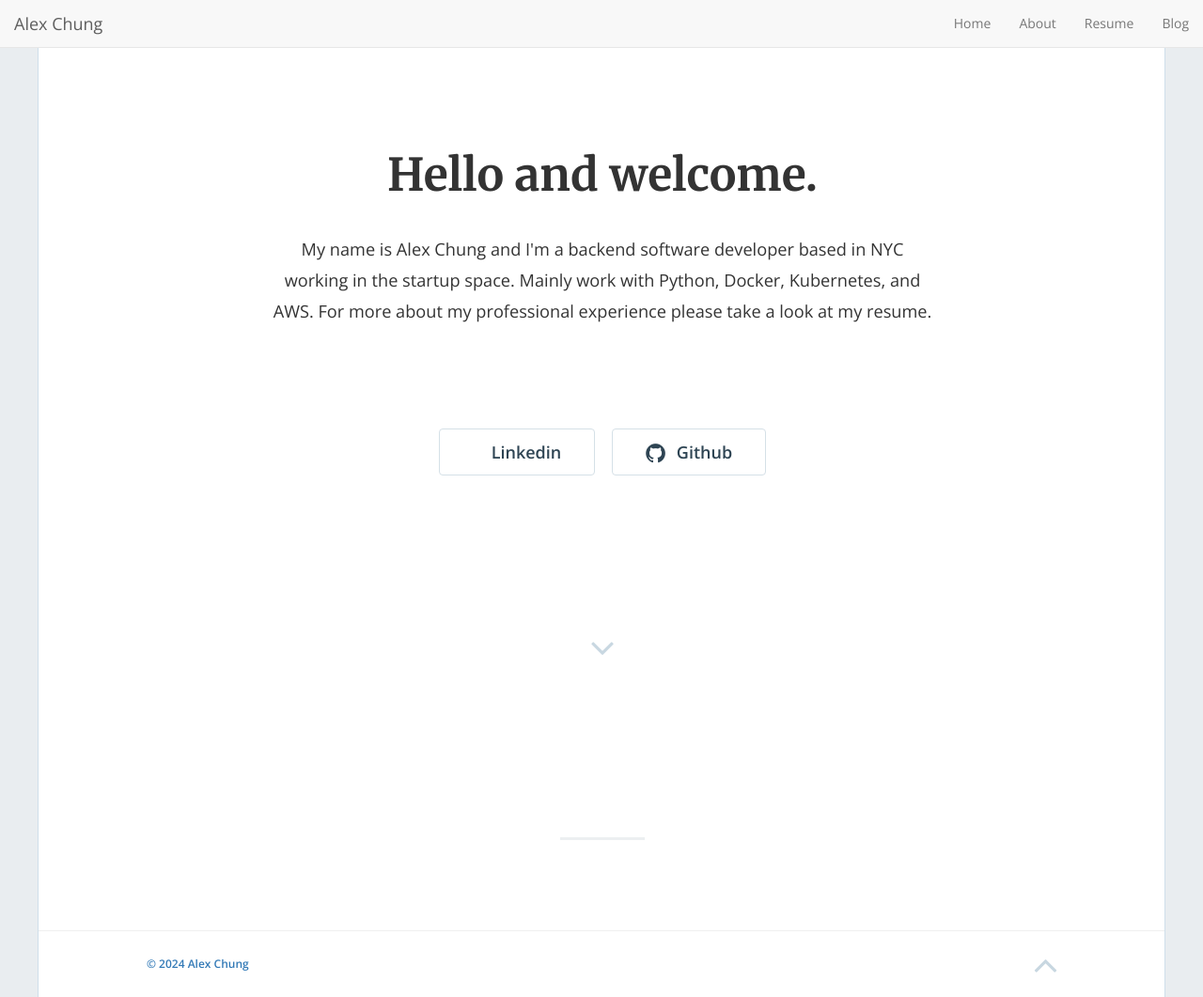
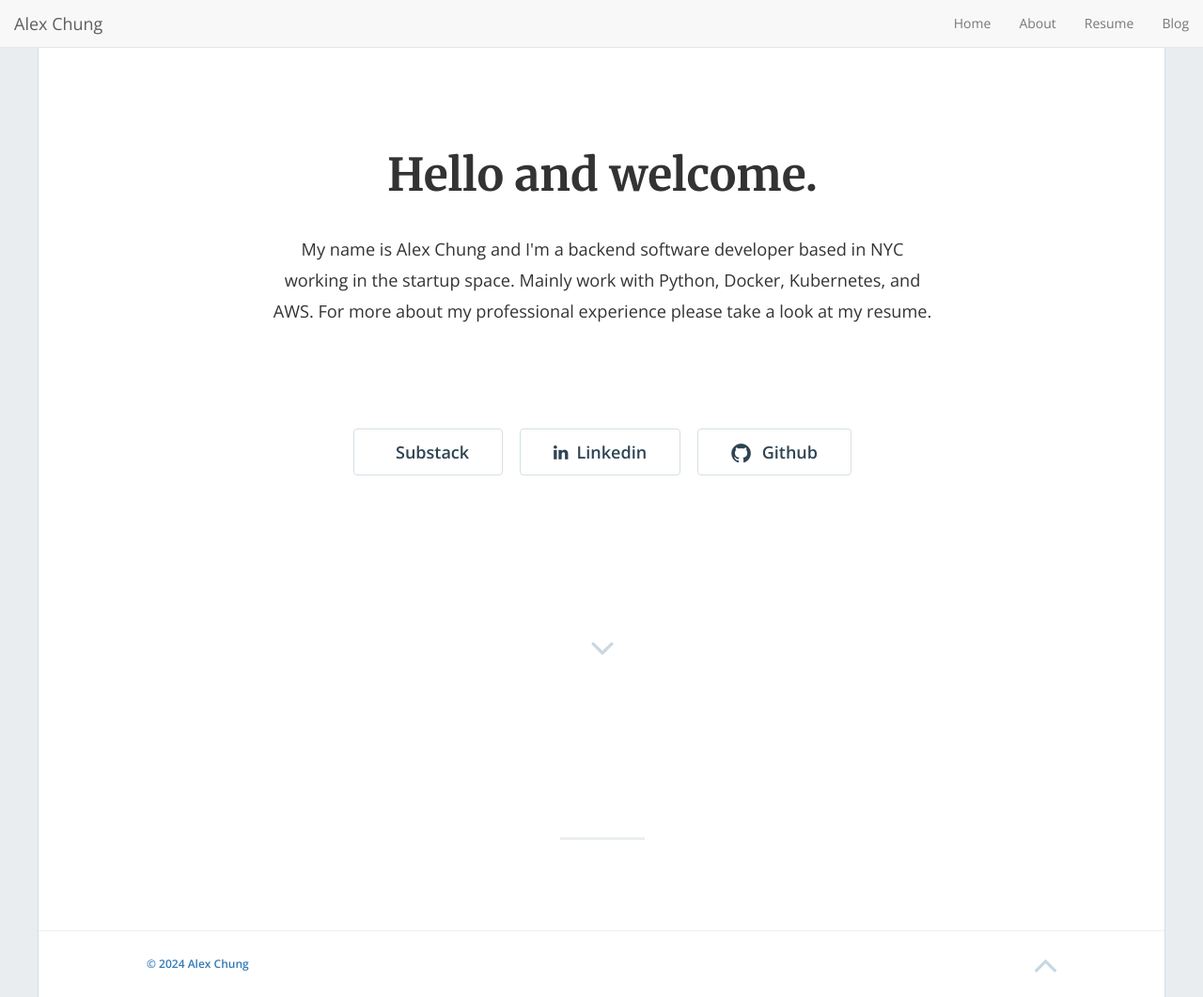
Before and after one commit to alexchung1233/alexchung1233.github.io, a Jekyll site: the page built from index.html, in a window 1280 px wide and 1061 px high. Shown: the whole window at 94% size. Built offline with Jekyll 4.4.1, drawn with Linux system fonts in a browser that asks for light colours; nearby versions of some CDN libraries; the list of posts is cut into pages by our own code.

Commit message:
Added substack url

```diff
--- a/_config.yml
+++ b/_config.yml
@@ -20,7 +20,7 @@ baseurl: "" # the subpath of your site, e.g. /blog
 url: "https://alexchung1233.github.io/phantom" # the base hostname & protocol for your site, e.g. https://example.com
 linkedin_url: 'https://www.linkedin.com/in/alex-chung-1b2170164/'
 github_username: 'alexchung1233'
-
+substack_url: 'https://awchung1357.substack.com/'
 
 # Build settings
 markdown: kramdown
--- a/_includes/home-hero.html
+++ b/_includes/home-hero.html
@@ -27,9 +27,12 @@
 
           <div class="hero-buttons">
 
-            {% if site.linkedin_url!= '' %}
-              <a href="{{ site.linkedin_url }}"><button class="btn btn-default btn-lg"><i class="fa-brands fa-linkedin"></i>Linkedin</button></a>
+            {% if site.substack_url != '' %}
+              <a href="{{ site.substack_url }}"><button class="btn btn-default btn-lg"><i class="fa fa-substack"></i>Substack</button></a>
             {% endif %}
+            {% if site.linkedin_url != '' %}
+            <a href="{{ site.linkedin_url }}"><button class="btn btn-default btn-lg"><i class="fa fa-linkedin"></i>Linkedin</button></a>
+          {% endif %}
             {% if site.github_username != '' %}
               <a href="https://github.com/{{ site.github_username }}"><button class="btn btn-default btn-lg"><i class="fa fa-github fa-lg"></i>Github</button></a>
             {% endif %}
```
Also changed, not shown: about.md (+1 -5 lines), img/IMG_2384.jpg (deleted).
